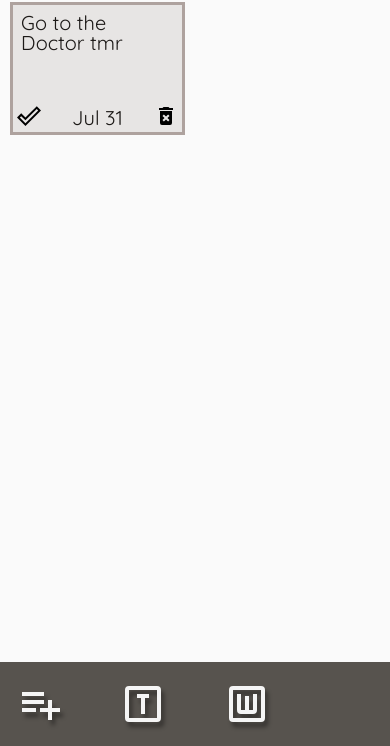
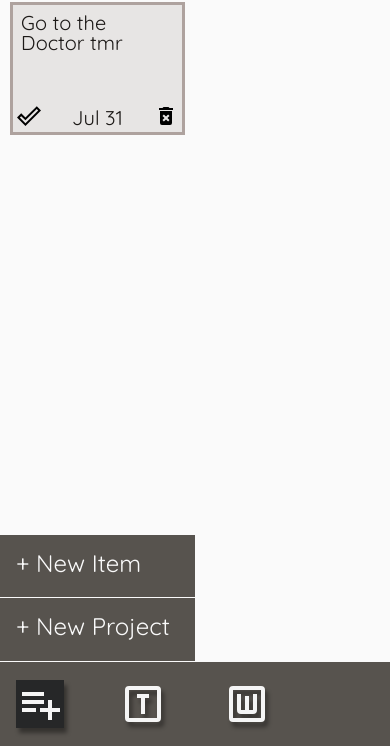
Before and after one commit to Gatteber/todo-app, a website built with webpack: page dist/index.html in a window 390 px wide. Shown: the part 98-844 px from the top of the page. Built offline with Linux system fonts and the light colour scheme.

Commit message:
Added menu for item/project and styled for mobile.

```diff
--- a/src/pageinit.js
+++ b/src/pageinit.js
@@ -64,4 +64,12 @@ const renderPage = (() => {
         domManip.makeEl(getNav, 'div',`${item}`, null);
     })
 
+
+    //to be moved out of navbar -- design only
+    const getNavAdd = domManip.grabEl('nav-add');
+    getNavAdd.classList.add('active');
+    domManip.makeEl(getContent, 'div', 'nav-add-menu');
+    const getAddMenuBody = domManip.grabEl('nav-add-menu');
+    domManip.makeEl(getAddMenuBody, 'div', 'nav-menu-add-i', "+ New Item");
+    domManip.makeEl(getAddMenuBody, 'div', 'nav-menu-add-p', "+ New Project");
 })();
--- a/src/scss/_pageinit.scss
+++ b/src/scss/_pageinit.scss
@@ -1,5 +1,3 @@
-//notes
-// stone 50 = background stone 300 = division lines
 @use './breakpoints';
 @font-face {
     font-family: 'Saira';
@@ -86,6 +84,30 @@
     .nav-projects {
         background-image: url(/src/img/calendar-text-outline.svg);
     }
+
+    .active {
+        background-color: $stone200;
+    }
+}
+
+.nav-add-menu {
+    position: fixed;
+    bottom: 10vh;
+    display: flex;
+    flex-direction: column;
+    width: 50%;
+    height: 15vh;
+    background-color: $stone600;
+    font-family: 'Quicksand';
+    color: $stone50;
+    font-size: 1.5rem;
+
+    .nav-menu-add-i, .nav-menu-add-p {
+        width: 100%;
+        height: 7.5vh;
+        padding: 1rem 0 0 1rem;
+        border-bottom: 1px solid $stone50;
+    }
 }
 
 .content-body {
```
Also changed, not shown: dist/main.js.
